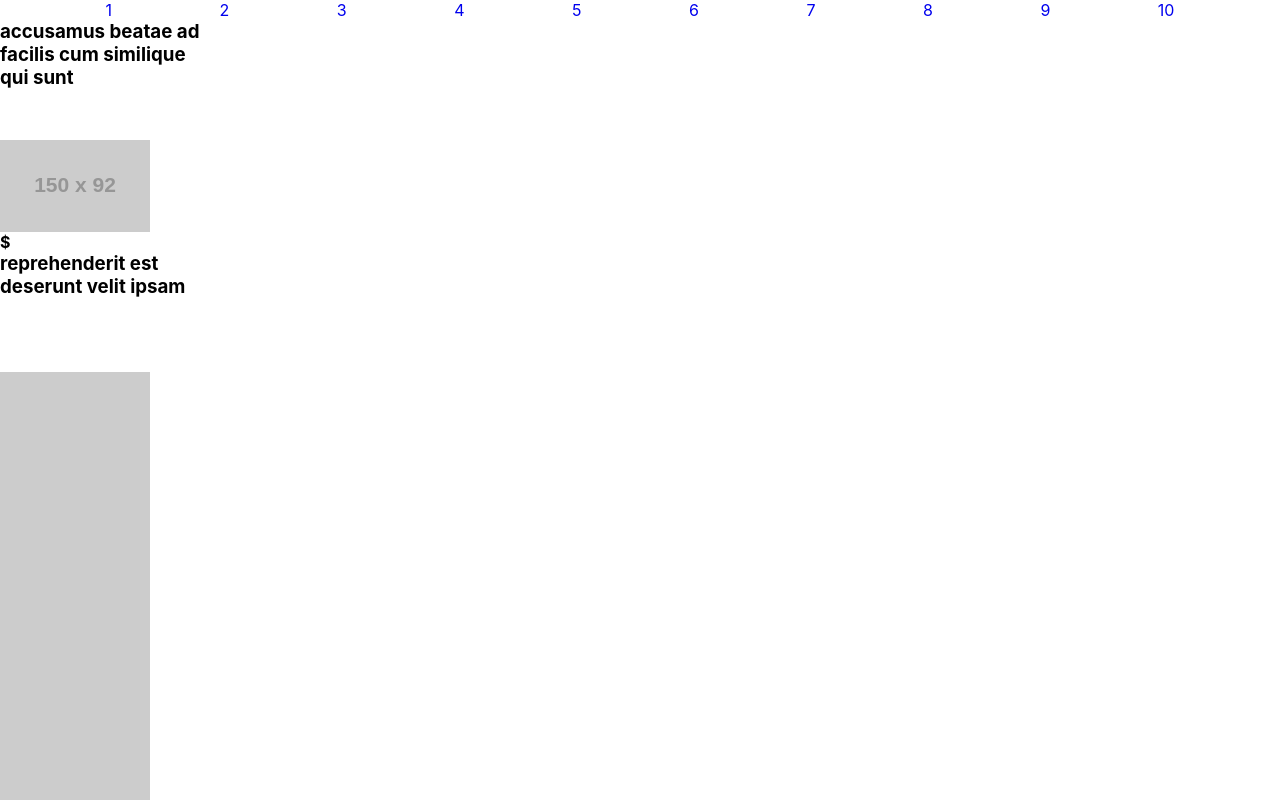
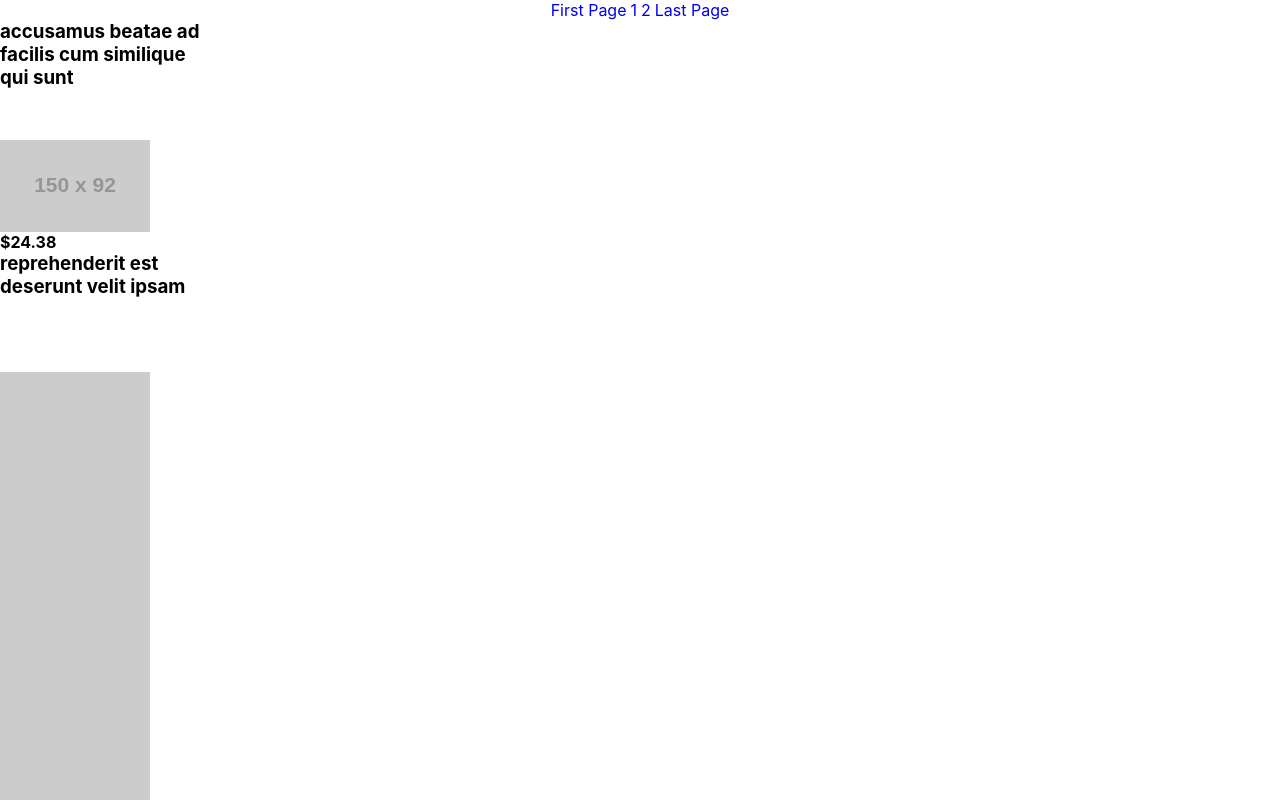
Before and after one commit to runtzguy/the-perk-checkout, a React (Create React App) app: page / in a window 1280 px wide. Shown: the top 800 px of the page. Built offline with nearby package versions, Linux system fonts and the light colour scheme.

Commit message:
Working navigation between pages

```diff
--- a/src/App.css
+++ b/src/App.css
@@ -25,21 +25,18 @@
 
 /************************************************** Pagination */
 nav {
-
+ display: flex;
+ justify-content: space-evenly;
 }
 ul {
   display: flex;
   flex-direction: row;
   justify-content: space-evenly;
   list-style-type: none;
-
 }
- ul li {
-  margin: 0 2px;
- }
 
  a{
   text-decoration: none;
-
+  margin: 0 2px;
 
  }
--- a/src/components/Pagination.js
+++ b/src/components/Pagination.js
@@ -1,12 +1,24 @@
 import React, {Component} from 'react';
+import PaginationItem from './PaginationItem';
 
 class Pagination extends Component {
+    constructor(){
+        super();
+        this.paginate = this.paginate.bind(this);
+    }
 
+    paginate(number){
+        this.props.paginate(number);
+    }
     render(){
-        if(this.props.totalPosts == 0 || this.props.postsPerPage == 0){
+        if(this.props.totalPosts === 0 || this.props.postsPerPage === 0){
             return;
         }
         const pageNumbers = [];
+        const currentPage = this.props.currentPage;
+        const lastPage = this.props.lastPage;
+        const isCurrentPageFirstPage =  currentPage === 1 ? false : true;
+        const isCurrentPageLastPage = currentPage === lastPage ? false : true;
 
         for(let i =1; i <= Math.ceil(this.props.totalPosts / this.props.postsPerPage); i++){
             pageNumbers.push(i);
@@ -14,14 +26,13 @@ class Pagination extends Component {
         return(
             <nav>
                 <ul className="pagination">
-                    {pageNumbers.map(number =>
-                        <li key={number} className="page-item">
-                            <a onClick={() => this.props.paginate(number)}
-                                href="!#"
-                                className="page-link"
-                            >{number}</a>
-                        </li>
-                    )}
+                    <li className="page-item">
+                        <a onClick={() => this.props.paginate(1)} href="!#"  className="page-link">First Page</a>
+                        {isCurrentPageFirstPage ? <PaginationItem paginate={this.paginate} currentPage={this.props.currentPage} increment={-1}/> : <span></span>}
+                        <a onClick={() => this.props.paginate(currentPage)} href="!#" className="page-link">{currentPage}</a>
+                        {isCurrentPageLastPage ? <PaginationItem paginate={this.paginate} currentPage={this.props.currentPage} increment={1}/> : <span></span>}
+                        <a onClick={() => this.props.paginate(this.props.lastPage)} href="!#" className="page-link">Last Page</a>
+                    </li>
                 </ul>
             </nav>
         )
--- /dev/null
+++ b/src/components/PaginationItem.js
@@ -0,0 +1,16 @@
+import React, {Component} from 'react';
+
+class PaginationItem extends Component {
+
+    render(){
+        return(
+            <a onClick={() => this.props.paginate(this.props.currentPage + this.props.increment)}
+                    href="!#"
+                    className="page-link"
+            >{this.props.currentPage + this.props.increment}
+            </a>
+        )
+    }
+}
+
+export default PaginationItem;
--- a/src/components/Products.js
+++ b/src/components/Products.js
@@ -27,12 +27,19 @@ class Products extends Component {
             element['price'] = this.assignPrice(0, 100);
         });
         */
+
+       //Remove dummyDat when done
+        const data = dummyData();
+        data.forEach(element => {
+            element['selected'] = false;
+            element['price'] = this.assignPrice(0, 100);
+        });
         let indexOfLastPost = this.state.currentPage * this.state.postsPerPage;
         let indexOfFirstPost = indexOfLastPost - this.state.postsPerPage;
         this.setState({
             indexOfLastPost : indexOfLastPost,
             indexOfFirstPost : indexOfFirstPost,
-            data : dummyData()
+            data : data
         })
     }
 
@@ -52,14 +59,21 @@ class Products extends Component {
         });
 
     }
+
+
     render(){
-        if(this.state.data == null || this.state.indexOfLastPost == 0 || this.state.data.length == 0){
+        if(this.state.data === null || this.state.indexOfLastPost === 0 || this.state.data.length === 0){
             return 'Loading...';
         }
         const product = this.state.data.slice(this.state.indexOfFirstPost, this.state.indexOfLastPost);
         return (
             <div className="products">
-                <Pagination totalPosts={this.state.data.length} postsPerPage={this.state.postsPerPage} paginate={this.paginate}></Pagination>
+                <Pagination totalPosts={this.state.data.length}
+                            postsPerPage={this.state.postsPerPage}
+                            currentPage={this.state.currentPage}
+                            lastPage={Math.ceil(this.state.data.length / this.state.postsPerPage)}
+                            paginate={this.paginate}>
+                </Pagination>
                 <ProductTile
                     products={product}
                 />
```
Lines whose indentation alone changed are shown as unchanged.
